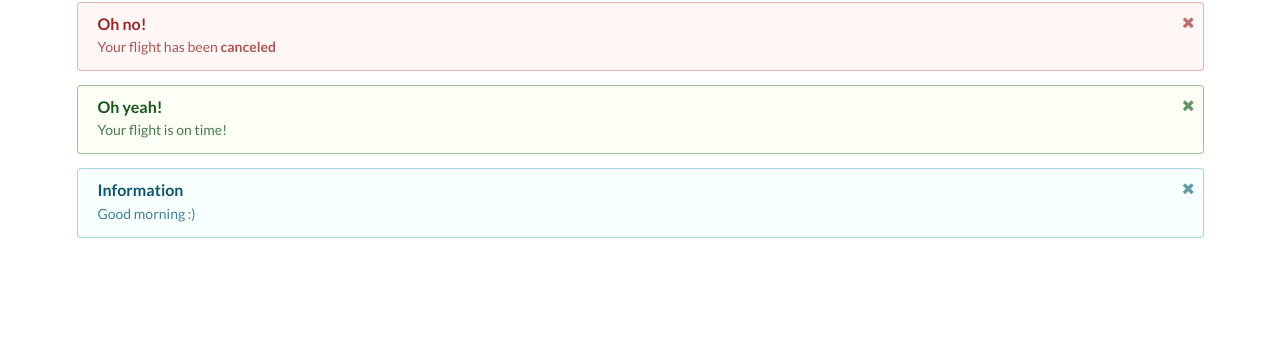
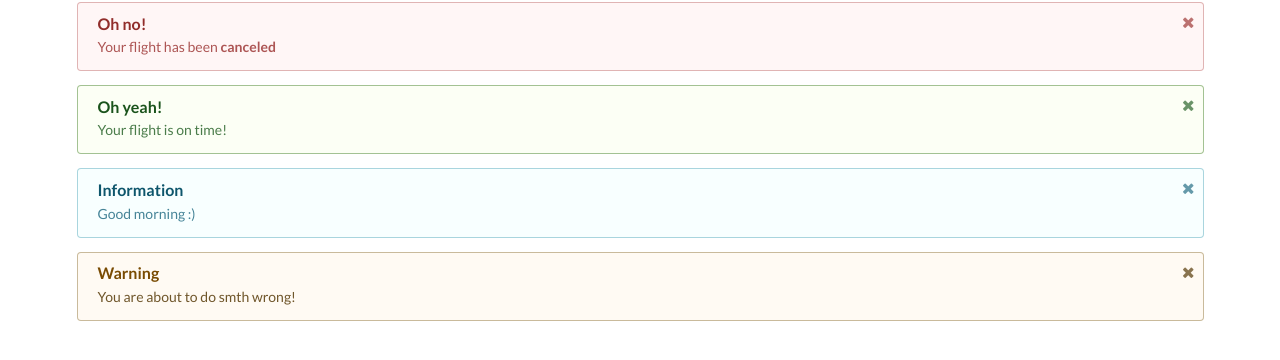
Before and after one commit to saiyosan-hue/Vue3-Component-Fundamental-Lessons, a plain HTML site: page notification-message/index.html in a window 1280 px wide. Shown: the part 48-408 px from the top of the page. Drawn offline with nearby package versions, Linux system fonts and the light colour scheme.

Commit message:
Add the warning type of notification

```diff
--- a/notification-message/index.html
+++ b/notification-message/index.html
@@ -20,6 +20,10 @@
 
     <notification-message>
         <p>Good morning :)</p>
+    </notification-message>
+
+    <notification-message type="warning" header="Warning">
+        <p>You are about to do smth wrong!</p>
     </notification-message>
 
 
```
